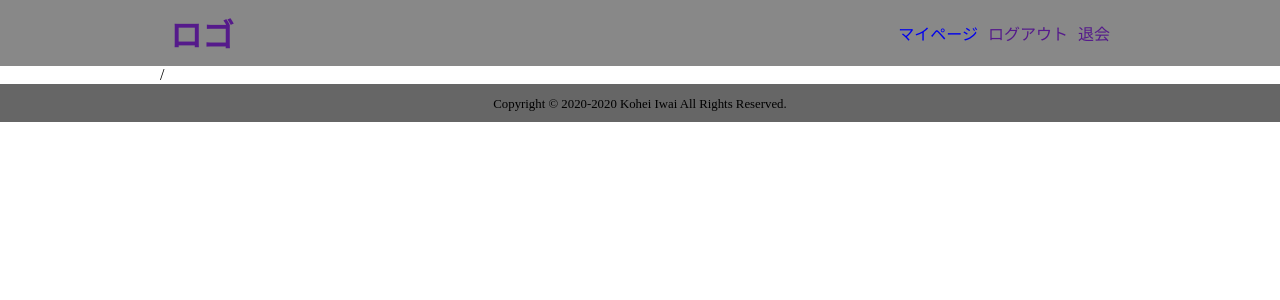
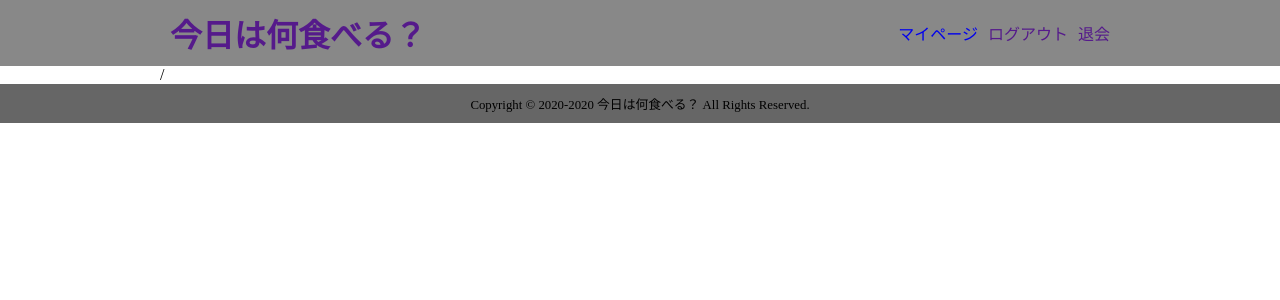
Before and after one commit to iwa32/what_do_you_eat_today, a PHP site: page / in a window 1280 px wide. Shown: the top 300 px of the page. Run offline with PHP 8.4, Linux system fonts and the light colour scheme.

Commit message:
各ページに共通のコンポーネントを読み込む用にする

```diff
--- a/footer.php
+++ b/footer.php
@@ -1,6 +1,6 @@
 <footer class="g-footer">
   <div class="g-footer__wrapp container">
-    <small>Copyright &copy; 2020-2020 Kohei Iwai All Rights Reserved.</small>
+    <small>Copyright &copy; 2020-2020 今日は何食べる？ All Rights Reserved.</small>
   </div>
 </footer>
 </body>
--- a/head.php
+++ b/head.php
@@ -6,4 +6,8 @@
   <meta name="viewport" content="width=device-width, initial-scale=1.0">
   <title>今日は何食べる？</title>
   <link rel="stylesheet" href="./css/style.css">
+  <!-- google-fonts -->
+  <link rel="preconnect" href="https://fonts.gstatic.com">
+  <link href="https://fonts.googleapis.com/css2?family=M+PLUS+Rounded+1c:wght@500&display=swap" rel="stylesheet">
+  <link href="https://fonts.googleapis.com/css2?family=M+PLUS+Rounded+1c:wght@300;500&display=swap" rel="stylesheet">
 </head>
--- a/header.php
+++ b/header.php
@@ -1,6 +1,6 @@
 <header class="g-header">
   <div class="g-header__wrapp container">
-    <h1 class="g-header__logo"><a href="">ロゴ</a></h1>
+    <h1 class="g-header__logo"><a href="">今日は何食べる？</a></h1>
     <nav class="g-header__nav">
       <ul>
         <li><a href="mypage.php">マイページ</a></li>
--- a/index.php
+++ b/index.php
@@ -4,7 +4,7 @@
   <?php require("header.php") ?>
 
   <main class="contents">
-    <div class="container">
+    <div class="main-container container">
       <?php echo $_SERVER['REQUEST_URI'] ?>
     </div>
   </main>
--- a/login.php
+++ b/login.php
@@ -4,7 +4,7 @@
   <?php require("header.php") ?>
 
   <main class="contents">
-    <div class="container">
+    <div class="main-container container">
       <?php echo $_SERVER['REQUEST_URI'] ?>
     </div>
   </main>
--- a/my_history.php
+++ b/my_history.php
@@ -4,7 +4,7 @@
   <?php require("header.php") ?>
 
   <main class="contents">
-    <div class="container">
+    <div class="main-container container">
       <?php echo $_SERVER['REQUEST_URI'] ?>
     </div>
   </main>
--- a/my_reviews.php
+++ b/my_reviews.php
@@ -4,7 +4,7 @@
   <?php require("header.php") ?>
 
   <main class="contents">
-    <div class="container">
+    <div class="main-container container">
       <?php echo $_SERVER['REQUEST_URI'] ?>
     </div>
   </main>
--- a/mypage.php
+++ b/mypage.php
@@ -4,7 +4,7 @@
   <?php require("header.php") ?>
 
   <main class="contents">
-    <div class="container">
+    <div class="main-container container">
       <?php echo $_SERVER['REQUEST_URI'] ?>
     </div>
   </main>
--- a/reviews.php
+++ b/reviews.php
@@ -4,7 +4,7 @@
   <?php require("header.php") ?>
 
   <main class="contents">
-    <div class="container">
+    <div class="main-container container">
       <?php echo $_SERVER['REQUEST_URI'] ?>
     </div>
   </main>
--- a/searched_foods.php
+++ b/searched_foods.php
@@ -4,7 +4,7 @@
   <?php require("header.php") ?>
 
   <main class="contents">
-    <div class="container">
+    <div class="main-container container">
       <?php echo $_SERVER['REQUEST_URI'] ?>
     </div>
   </main>
```
